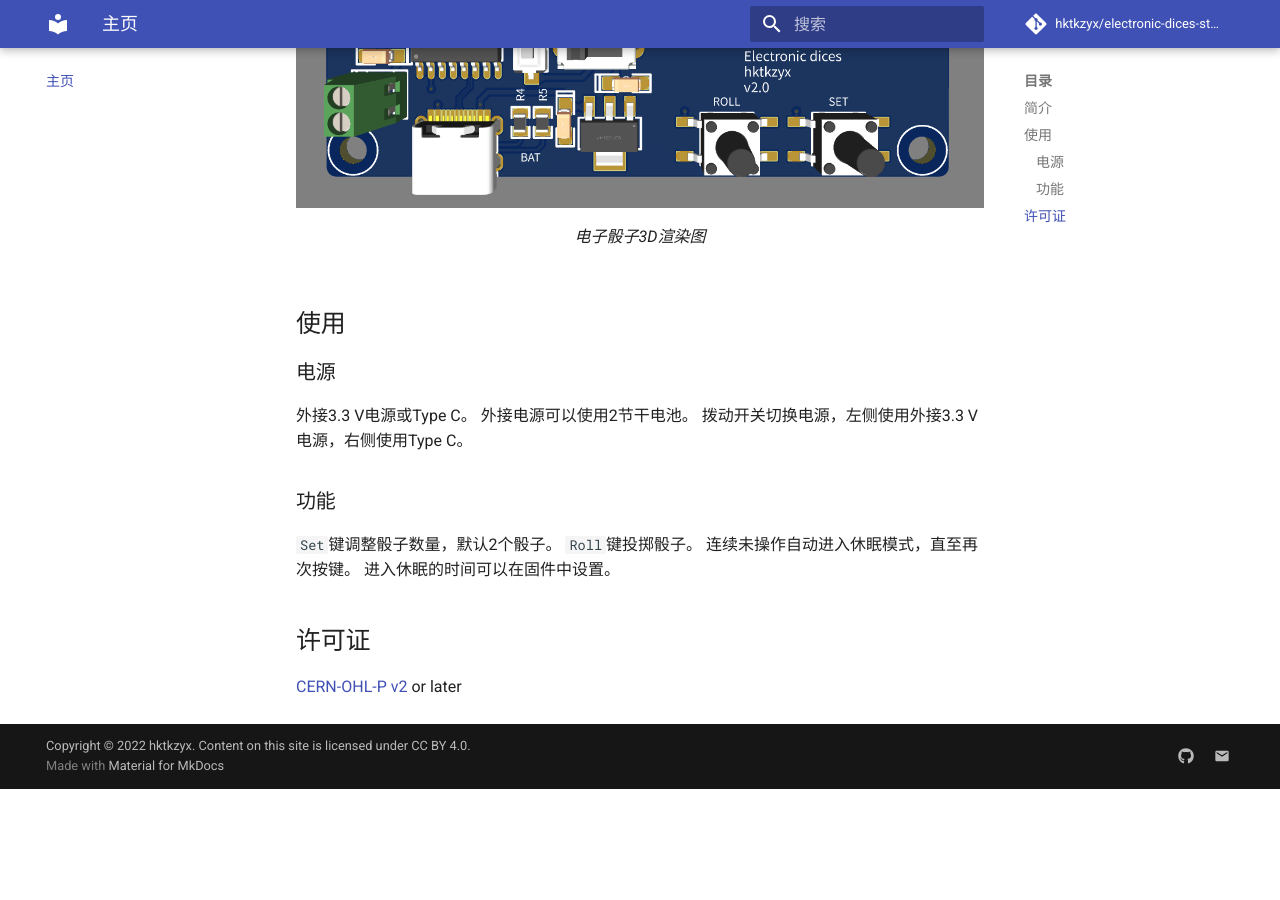
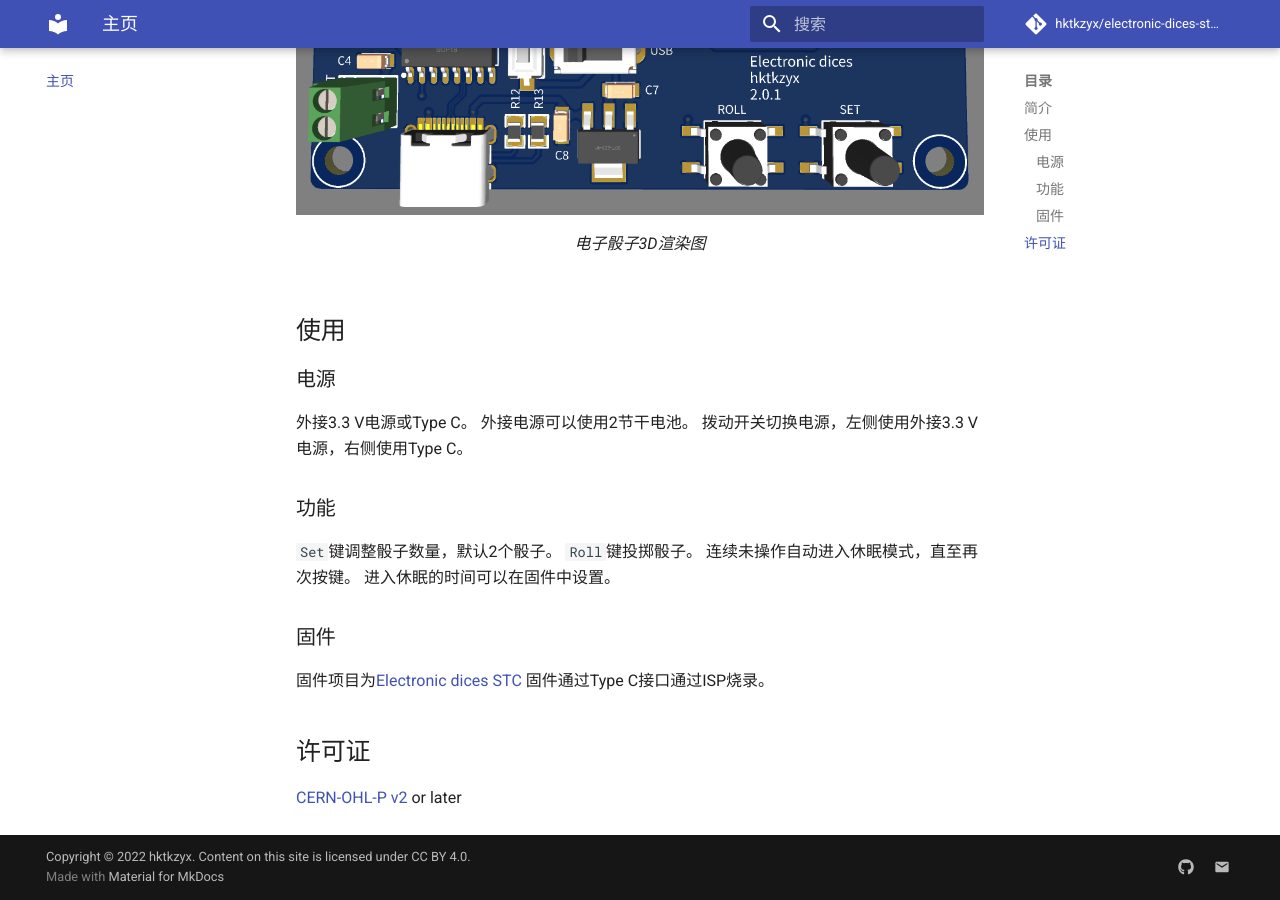
Before and after one commit to hktkzyx/electronic-dices-stc-hardware, an MkDocs documentation site: the page built from docs/README.md, in a window 1280 px wide and 900 px high, scrolled down 585 px. Built offline with MkDocs 1.6.1 and Material for MkDocs 9.7.7, drawn with Linux system fonts in a browser that asks for light colours; comment, search, counter and statistics services are not loaded; the version menu is left out; before the commit the page ends 1374 px from its top, so only the background shows below that.

Commit message:
docs: 更新3D图片和文档

```diff
--- a/docs/README.md
+++ b/docs/README.md
@@ -26,6 +26,11 @@ Electronic dice STC 是一个基于STC单片机的电子骰子项目。
 连续未操作自动进入休眠模式，直至再次按键。
 进入休眠的时间可以在固件中设置。
 
+### 固件
+
+固件项目为[Electronic dices STC](https://github.com/hktkzyx/electronic-dices-stc)
+固件通过Type C接口通过ISP烧录。
+
 ## 许可证
 
 [CERN-OHL-P v2](https://ohwr.org/cern_ohl_p_v2.txt) or later
```
Also changed, not shown: docs/images/3d.png.
